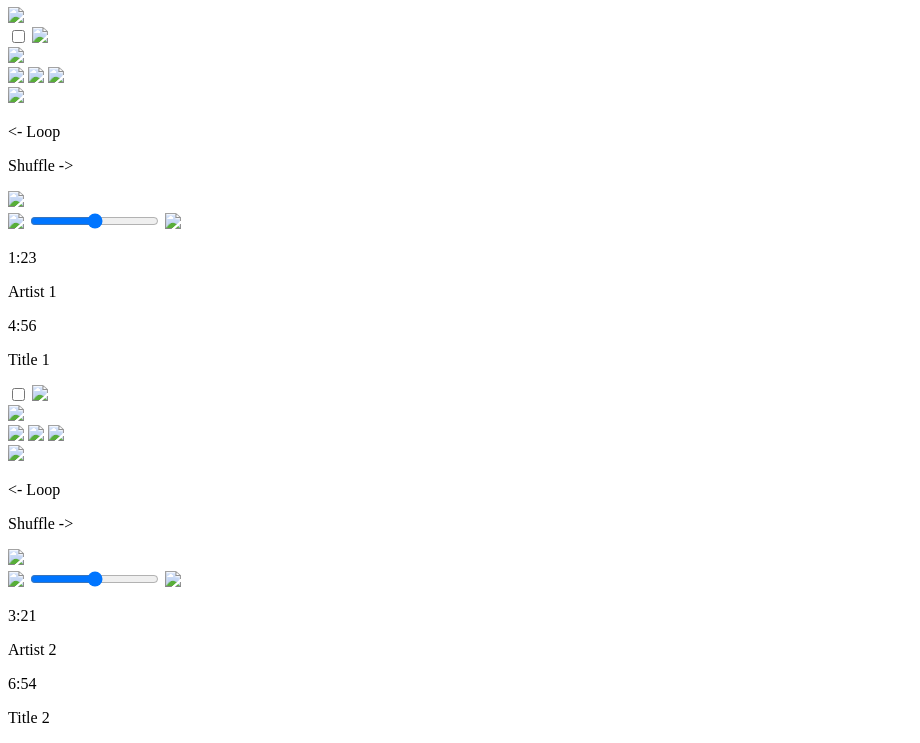
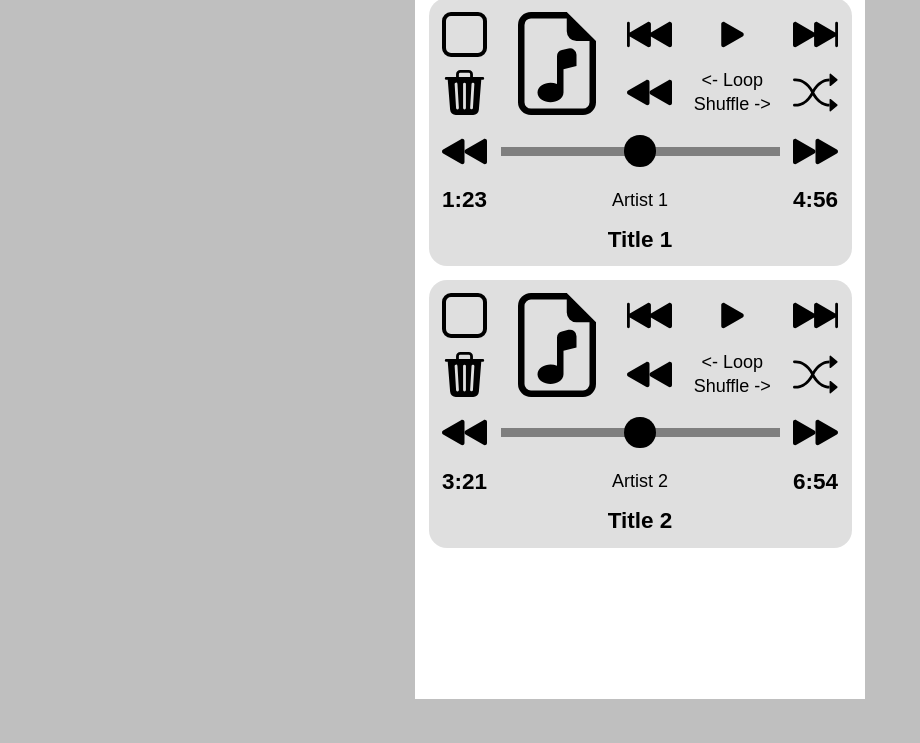
Before and after one commit to CyrilSLi/mpris-lan, a plain HTML site: page static/layout_demo.html in a window 1280 px wide. Shown: the part 101-844 px from the top of the page, without its empty margins (0-920 px from the left). After the commit the page ends 800 px from the top, so only its background shows below. Drawn offline with Linux system fonts and the light colour scheme; the site is published under a folder, as on GitHub Pages, so addresses that start at the root find nothing.

Commit message:
move files

```diff
--- a/layout_demo.html
+++ b/static/layout_demo.html
@@ -3,8 +3,8 @@
 <head>
     <title>mpris-lan Layout Demo</title>
     <meta charset="utf-8">
-    <link rel="icon" href="/static/file-earmark-music.svg" type="image/svg+xml">
-    <link rel="stylesheet" href="/static/style.css">
+    <link rel="icon" href="file-earmark-music.svg" type="image/svg+xml">
+    <link rel="stylesheet" href="style.css">
 </head>
 <body>
     <noscript>
@@ -15,36 +15,36 @@
             <div class="row">
                 <input type="checkbox" id="checkbox" />
                 <h1 id="title">mpris-lan</h1>
-                <img class="icon" src="/static/toggle-on.svg" id="enable">
+                <img class="icon" src="toggle-on.svg" id="enable">
             </div>
         </div>
         <div class="row-item">
             <div class="row">
                 <div class="col">
                     <input type="checkbox" id="checkbox2" />
-                    <img class="icon" mpris-cmd="stop" src="/static/trash3-fill.svg">
+                    <img class="icon" mpris-cmd="stop" src="trash3-fill.svg">
                 </div>
-                <img class="thumbnail" src="/static/file-earmark-music.svg">
+                <img class="thumbnail" src="file-earmark-music.svg">
                 <div class="col">
                     <div class="row">
-                        <img class="icon" mpris-cmd="previous" src="/static/skip-backward-fill.svg">
-                        <img class="icon" mpris-cmd="play-pause" src="/static/play-fill.svg">
-                        <img class="icon" mpris-cmd="next" src="/static/skip-forward-fill.svg">
+                        <img class="icon" mpris-cmd="previous" src="skip-backward-fill.svg">
+                        <img class="icon" mpris-cmd="play-pause" src="play-fill.svg">
+                        <img class="icon" mpris-cmd="next" src="skip-forward-fill.svg">
                     </div>
                     <div class="row">
-                        <img class="icon" mpris-cmd="loop" mpris-val="playlist" src="/static/rewind-fill.svg">
+                        <img class="icon" mpris-cmd="loop" mpris-val="playlist" src="rewind-fill.svg">
                         <div class="col">
                             <p class="annotation">&lt;- Loop</p>
                             <p class="annotation">Shuffle -></p>
                         </div>
-                        <img class="icon" mpris-cmd="shuffle" mpris-val="toggle" src="/static/shuffle.svg">
+                        <img class="icon" mpris-cmd="shuffle" mpris-val="toggle" src="shuffle.svg">
                     </div>
                 </div>
             </div>
             <div class="row">
-                <img class="icon" mpris-cmd="position" mpris-action="rewind" src="/static/rewind-fill.svg">
+                <img class="icon" mpris-cmd="position" mpris-action="rewind" src="rewind-fill.svg">
                 <input type="range" min="0" max="1" value="0.5" step="any" mpris-cmd="position" mpris-action="seek" />
-                <img class="icon" mpris-cmd="position" mpris-action="forward" src="/static/fast-forward-fill.svg">
+                <img class="icon" mpris-cmd="position" mpris-action="forward" src="fast-forward-fill.svg">
             </div>
             <div class="row">
                 <p class="position pos-current">1:23</p>
@@ -63,29 +63,29 @@
             <div class="row">
                 <div class="col">
                     <input type="checkbox" id="checkbox2" />
-                    <img class="icon" mpris-cmd="stop" src="/static/trash3-fill.svg">
+                    <img class="icon" mpris-cmd="stop" src="trash3-fill.svg">
                 </div>
-                <img class="thumbnail" src="/static/file-earmark-music.svg">
+                <img class="thumbnail" src="file-earmark-music.svg">
                 <div class="col">
                     <div class="row">
-                        <img class="icon" mpris-cmd="previous" src="/static/skip-backward-fill.svg">
-                        <img class="icon" mpris-cmd="play-pause" src="/static/play-fill.svg">
-                        <img class="icon" mpris-cmd="next" src="/static/skip-forward-fill.svg">
+                        <img class="icon" mpris-cmd="previous" src="skip-backward-fill.svg">
+                        <img class="icon" mpris-cmd="play-pause" src="play-fill.svg">
+                        <img class="icon" mpris-cmd="next" src="skip-forward-fill.svg">
                     </div>
                     <div class="row">
-                        <img class="icon" mpris-cmd="loop" mpris-val="playlist" src="/static/rewind-fill.svg">
+                        <img class="icon" mpris-cmd="loop" mpris-val="playlist" src="rewind-fill.svg">
                         <div class="col">
                             <p class="annotation">&lt;- Loop</p>
                             <p class="annotation">Shuffle -></p>
                         </div>
-                        <img class="icon" mpris-cmd="shuffle" mpris-val="toggle" src="/static/shuffle.svg">
+                        <img class="icon" mpris-cmd="shuffle" mpris-val="toggle" src="shuffle.svg">
                     </div>
                 </div>
             </div>
             <div class="row">
-                <img class="icon" mpris-cmd="position" mpris-action="rewind" src="/static/rewind-fill.svg">
+                <img class="icon" mpris-cmd="position" mpris-action="rewind" src="rewind-fill.svg">
                 <input type="range" min="0" max="1" value="0.5" step="any" mpris-cmd="position" mpris-action="seek" />
-                <img class="icon" mpris-cmd="position" mpris-action="forward" src="/static/fast-forward-fill.svg">
+                <img class="icon" mpris-cmd="position" mpris-action="forward" src="fast-forward-fill.svg">
             </div>
             <div class="row">
                 <p class="position pos-current">3:21</p>
```
Also changed, not shown: static/index.html (+14 -14 lines), 2 other files.
